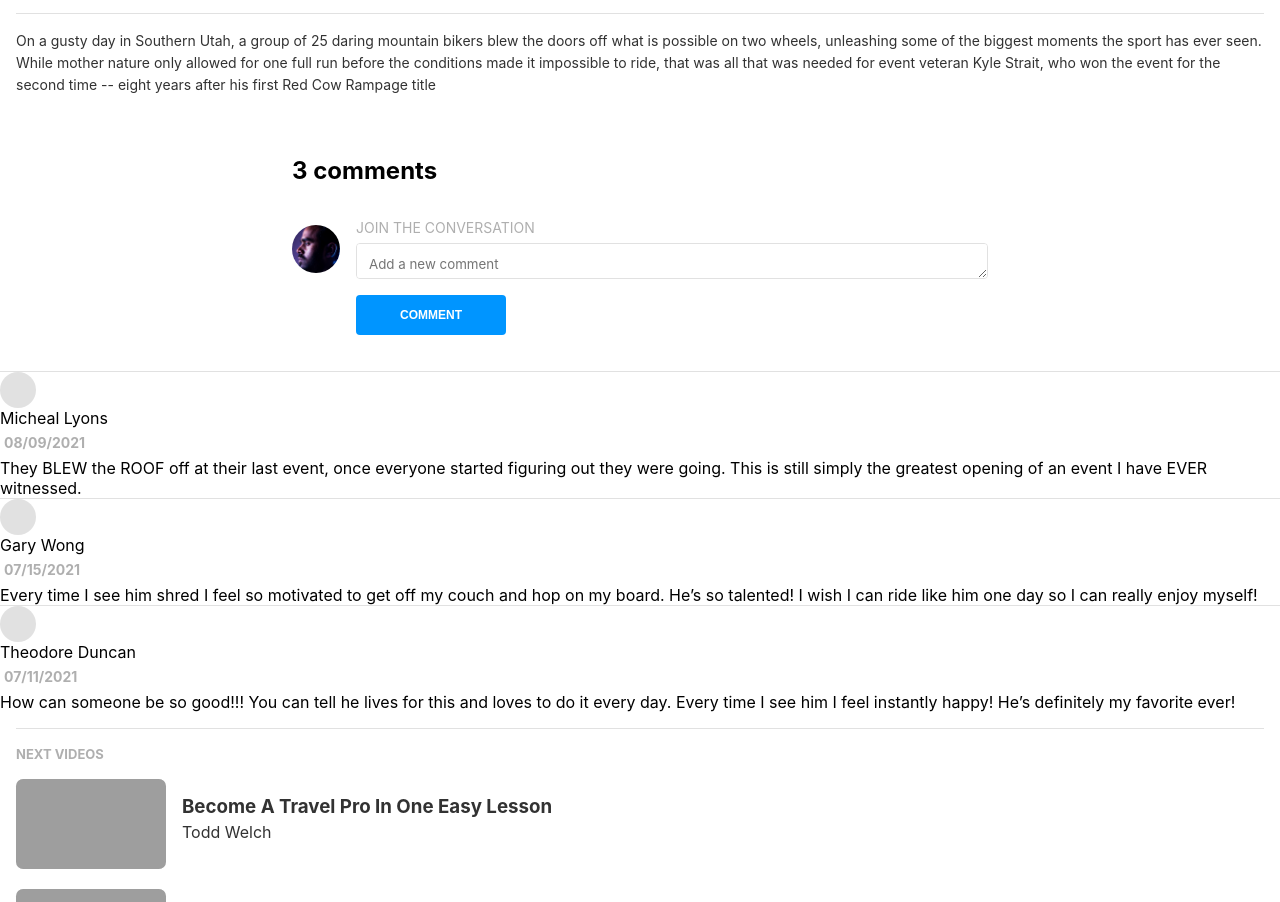
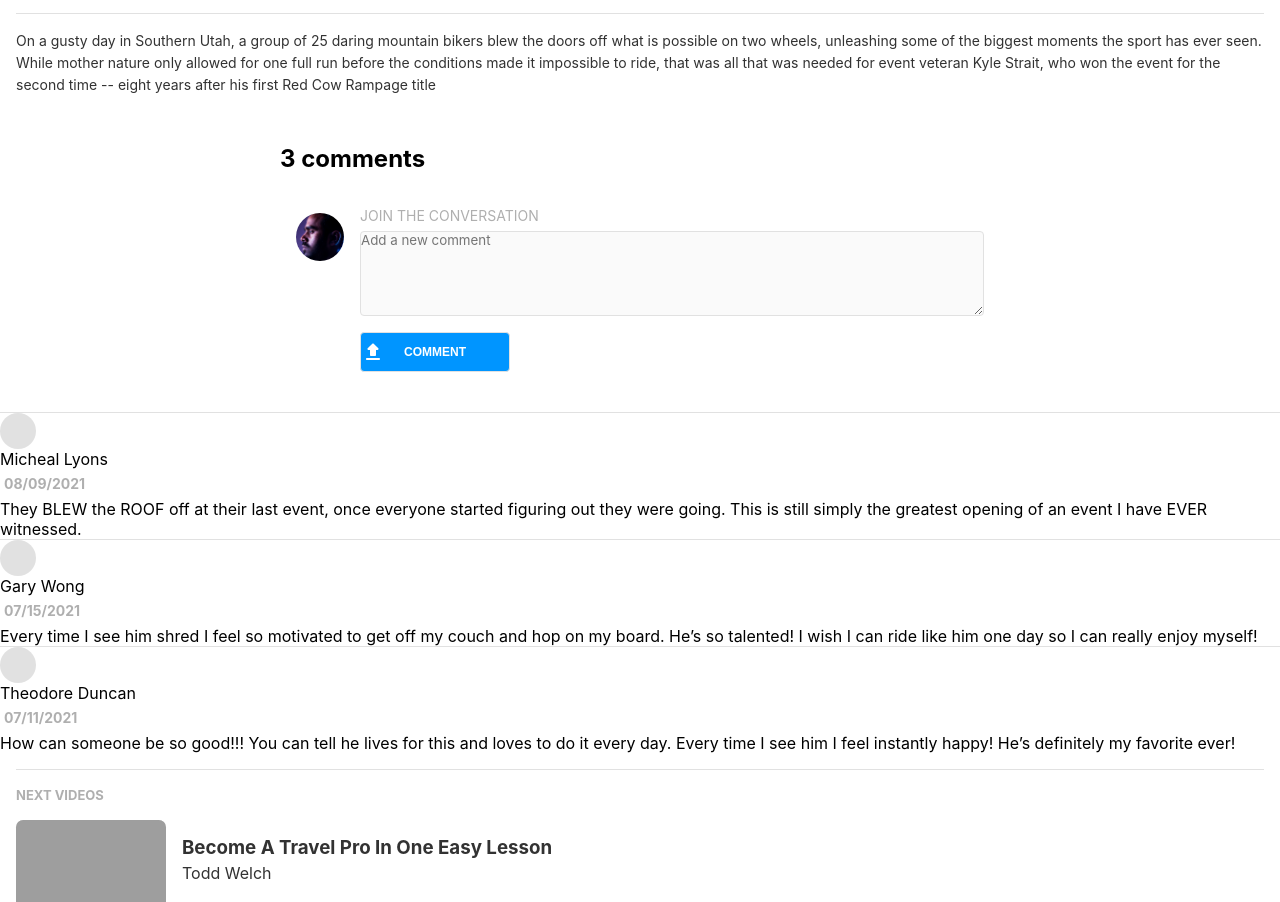
Before and after one commit to quindipc/Chelsea-Quindipan-BrainFlix, a React (Create React App) app: page / in a window 1280 px wide. Shown: the part 1185-2087 px from the top of the page. Built offline with nearby package versions, Linux system fonts and the light colour scheme; the HTML template or start-up script is replaced by a standard one.

Commit message:
Edit comment form CSS styles

```diff
--- a/src/components/comments/CommentsForm.jsx
+++ b/src/components/comments/CommentsForm.jsx
@@ -22,13 +22,11 @@ export default function CommentsForm({totalComments, input, handleInputChange, h
             className="commentform__textarea"
             name="comment"
             id="comment"
-            cols="10"
-            rows="3"
             placeholder="Add a new comment"
             value={input}
             onChange={handleInputChange}
           ></textarea>
-          <button className="commentform__button" type="submit" value="button">
+          <button className="commentform__comment" type="submit" value="button">
             Comment
           </button>
         </div>
--- a/src/components/comments/CommentsForm.scss
+++ b/src/components/comments/CommentsForm.scss
@@ -7,11 +7,11 @@
   display: flex;
   justify-content: center;
   position: relative;
-  padding: 1rem;
+  padding: $padding-components-mobile;
   flex-direction: column;
 
   @include tablet {
-    padding: 2.25rem;
+    padding: $padding-components-desktop;
     max-width: 768px;
     justify-content: center;
     margin: auto;
@@ -22,7 +22,14 @@
     padding-top: 1rem;
     min-height: $form-height-mobile;
     min-width: $form-width;
+    padding: $form-padding-mobile;
     width: 100%;
+
+    @include tablet {
+      min-height: $form-height-desktop;
+      min-width: $form-width;
+      padding: $form-padding-desktop;
+    }
   }
 
   &__title {
@@ -76,18 +83,14 @@
     font-family: inherit;
     border-radius: 0.25rem;
     border: 1px solid $mercury;
-    background-color: $white;
-    max-height: $form-height-mobile;
-    min-width: $form-width;
-    width: 100%;
-    padding: $form-padding-mobile;
+    background-color: $alabaster;
+    height: 85px;
 
-    // @include tablet {
-    //   height: $form-height-desktop;
-    // }
+    @include tablet {
+    }
   }
 
-  &__button {
+  &__comment {
     height: $button-height;
     padding: $button-padding;
     border-radius: $button-radius;
@@ -97,6 +100,14 @@
     color: $white;
     width: 100%;
     margin-top: 1rem;
+    background-image: url("../../assets/images/icons/upload.svg");
+    background-repeat: no-repeat;
+    background-position: left center;
+    border: 1px solid $mercury;
+    border-radius: $button-radius;
+    box-shadow: none;
+    height: $button-height;
+    @include labels-buttons-mobile;
 
     @include tablet {
       @include labels-buttons-desktop;
@@ -105,7 +116,8 @@
     }
   }
 
-  &__button:hover {
+  // TODO: add hover to header upload button
+  &__comment:hover {
     background-color: $brainFlix-DarkBlue;
     cursor: pointer;
   }
```
